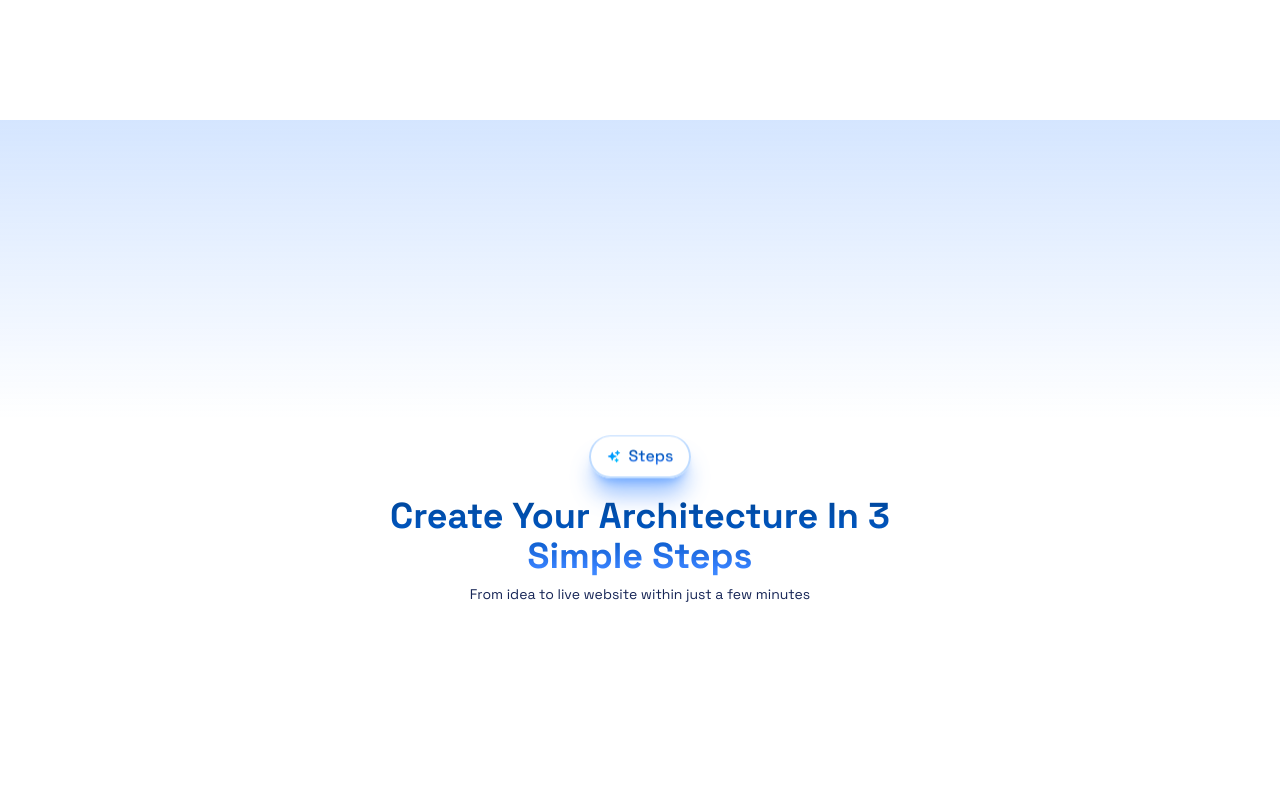
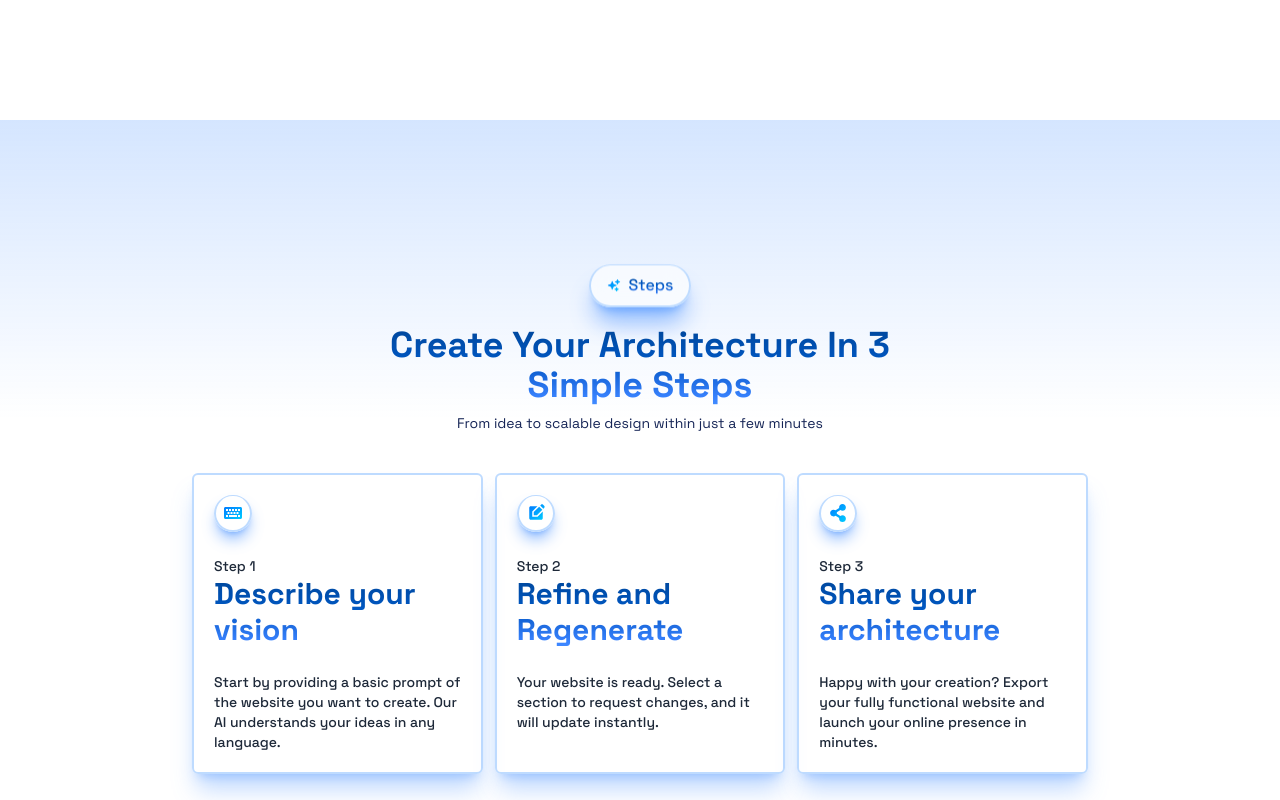
Before and after one commit to Sparsh47/creati, a Next.js app: page / in a window 1280 px wide. Shown: the part 1480-2280 px from the top of the page. Built offline with nearby package versions, Linux system fonts and the light colour scheme.

Commit message:
created steps section

```diff
--- a/src/components/sections/hero/Steps.tsx
+++ b/src/components/sections/hero/Steps.tsx
@@ -1,11 +1,45 @@
 import SectionHeader from "@/components/shared/SectionHeader";
 import {HiSparkles} from "react-icons/hi2";
+import { FaKeyboard } from "react-icons/fa";
+import { MdEditSquare } from "react-icons/md";
+import { FaShareAlt } from "react-icons/fa";
+import StepCard from "@/components/shared/StepCard";
+import {IconType} from "react-icons";
+
+export type StepInfoType = {
+    Icon: IconType;
+    title: string;
+    description: string;
+}
+
+const stepInfo: StepInfoType[] = [
+    {
+        Icon: FaKeyboard,
+        title: "Describe your vision",
+        description: "Start by providing a basic prompt of the website you want to create. Our AI understands your ideas in any language."
+    },
+    {
+        Icon: MdEditSquare,
+        title: "Refine and Regenerate",
+        description: "Your website is ready. Select a section to request changes, and it will update instantly."
+    },
+    {
+        Icon: FaShareAlt,
+        title: "Share your architecture",
+        description: "Happy with your creation? Export your fully functional website and launch your online presence in minutes."
+    }
+]
 
 export default function Steps() {
     return (
-        <section className="w-full min-h-screen flex flex-col items-center justify-center gap-10 relative">
+        <section className="w-full min-h-screen flex flex-col items-center justify-center gap-10 relative py-32">
             <div className="absolute top-0 w-full h-[300px] bg-gradient-to-b from-blue-500/20 to-transparent"></div>
-            <SectionHeader Icon={HiSparkles} title="Create your architecture in 3 simple steps" section="steps" description="From idea to live website within just a few minutes" />
+            <SectionHeader Icon={HiSparkles} title="Create your architecture in 3 simple steps" section="steps" description="From idea to scalable design within just a few minutes" />
+            <div className="w-full max-w-4xl grid grid-cols-3 gap-3 content-center">
+                {stepInfo.map((step, index)=>(
+                    <StepCard key={Math.random().toString(32).substring(2, 5)} step={index+1} {...step} />
+                ))}
+            </div>
         </section>
     )
 }
--- /dev/null
+++ b/src/components/shared/StepCard.tsx
@@ -0,0 +1,31 @@
+import {StepInfoType} from "@/components/sections/hero/Steps";
+
+const ICON_SIZE = 18
+
+type StepInfoProps = StepInfoType & {
+    step: number;
+}
+
+export default function StepCard({Icon, step, title, description}: StepInfoProps) {
+    return (
+        <div className="w-full flex flex-col gap-6 p-5 border-2 border-blue-200 rounded-sm shadow-xl shadow-blue-500/30">
+            <div className="w-fit p-2 rounded-full border-t shadow-lg shadow-blue-500/50 flex items-center justify-center gap-2 bg-white/60 backdrop-blur-md border-2 border-blue-200">
+                <svg width={ICON_SIZE} height={ICON_SIZE}>
+                    <defs>
+                        <linearGradient id="grad1" x1="0%" y1="0%" x2="100%" y2="100%">
+                            <stop offset="0%" style={{ stopColor: "rgb(0, 123, 255)", stopOpacity: 1 }} />
+                            <stop offset="100%" style={{ stopColor: "rgb(0, 204, 255)", stopOpacity: 1 }} />
+                        </linearGradient>
+                    </defs>
+
+                    <Icon size={ICON_SIZE} style={{ fill: 'url(#grad1)' }} className="text-transparent" />
+                </svg>
+            </div>
+            <div className="flex flex-col">
+                <p className="text-sm font-medium text-gray-800">Step {step}</p>
+                <h3 className="gradient-text bg-gradient-to-b text-3xl font-bold">{title}</h3>
+            </div>
+            <p className="text-sm font-medium text-gray-800">{description}</p>
+        </div>
+    )
+}
```
